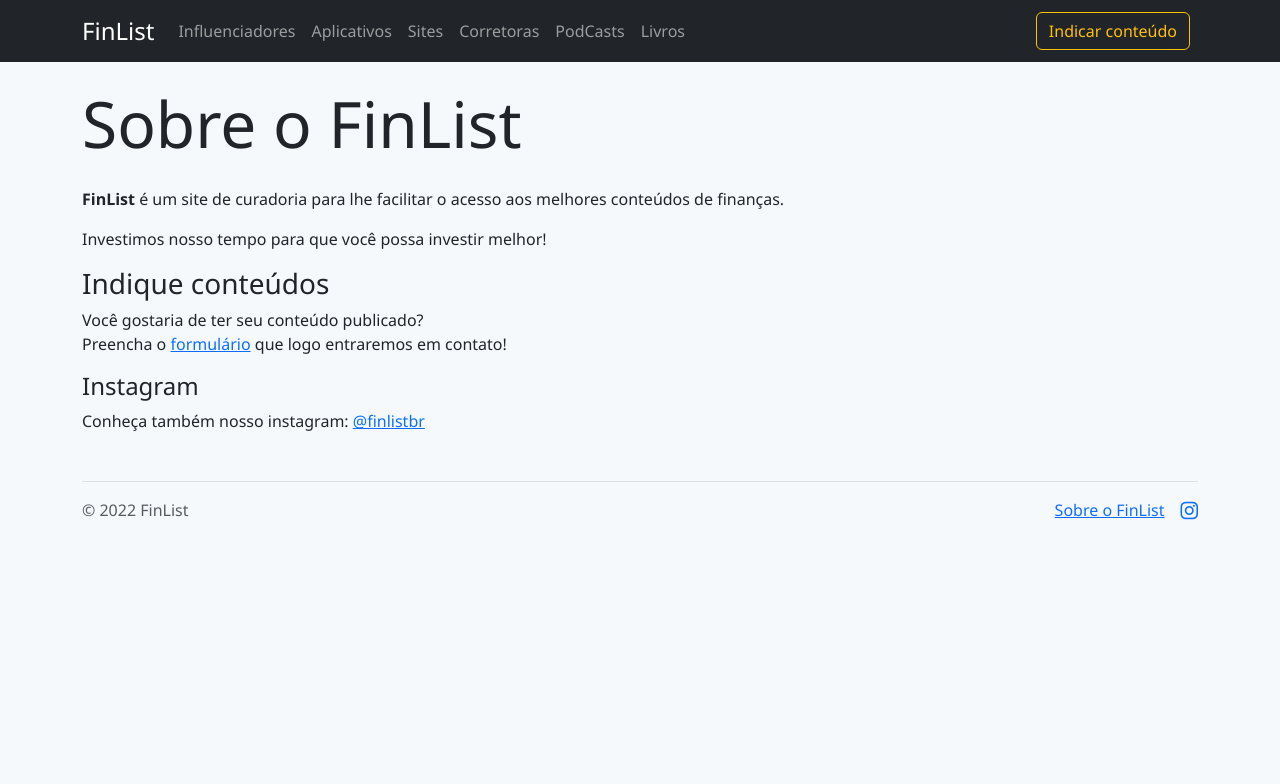
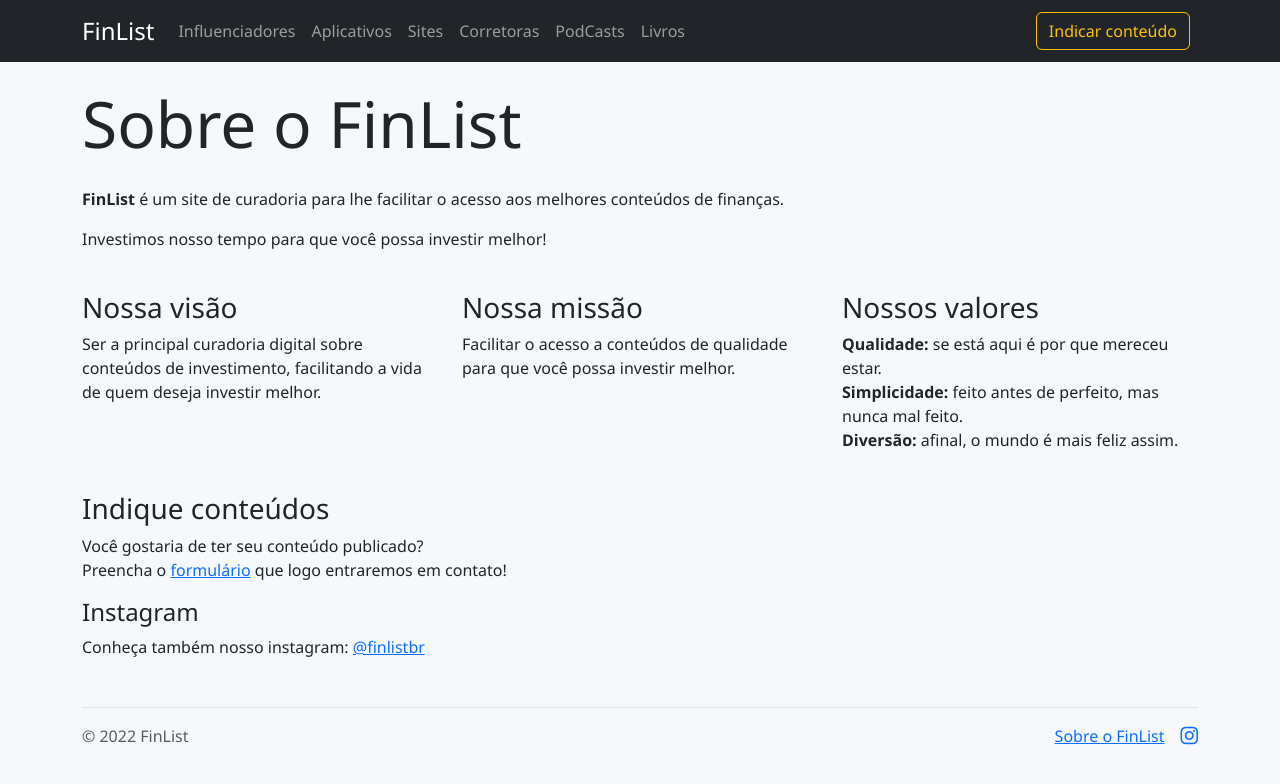
Before and after one commit to thiagonasc/finlist, a Jekyll site: the page built from sobre.html, in a window 1280 px wide. Shown: the top 784 px of the page. Built offline with Jekyll 4.4.1, drawn with Linux system fonts in a browser that asks for light colours; nearby versions of some CDN libraries.

Commit message:
atualizacao da secao sobre: adicionado missao, visao e valores

```diff
--- a/sobre.html
+++ b/sobre.html
@@ -11,6 +11,30 @@
 
 <p>Investimos nosso tempo para que você possa investir melhor!</p>
 
+<div class="row py-4">
+	<div class="col">
+		<h3>Nossa visão</h3>
+		<p>Ser a principal curadoria digital sobre conteúdos de investimento, facilitando a vida de quem deseja investir melhor.</p>
+	</div>
+	<div class="col">
+		<h3>Nossa missão</h3>
+		<p>Facilitar o acesso a conteúdos de qualidade para que você possa investir melhor.</p>
+	</div>
+	<div class="col">
+		<h3>Nossos valores</h3>
+			<p>
+				<b>Qualidade:</b> se está aqui é por que mereceu estar.<br>
+				<b>Simplicidade:</b> feito antes de perfeito, mas nunca mal feito.<br>
+				<b>Diversão:</b> afinal, o mundo é mais feliz assim.
+			</p>
+	</div>
+</div>
+
+
+
+
+
+
 <h3>Indique conteúdos</h3>
 
 <p>Você gostaria de ter seu conteúdo publicado?
```
Also changed, not shown: 2 other files.
